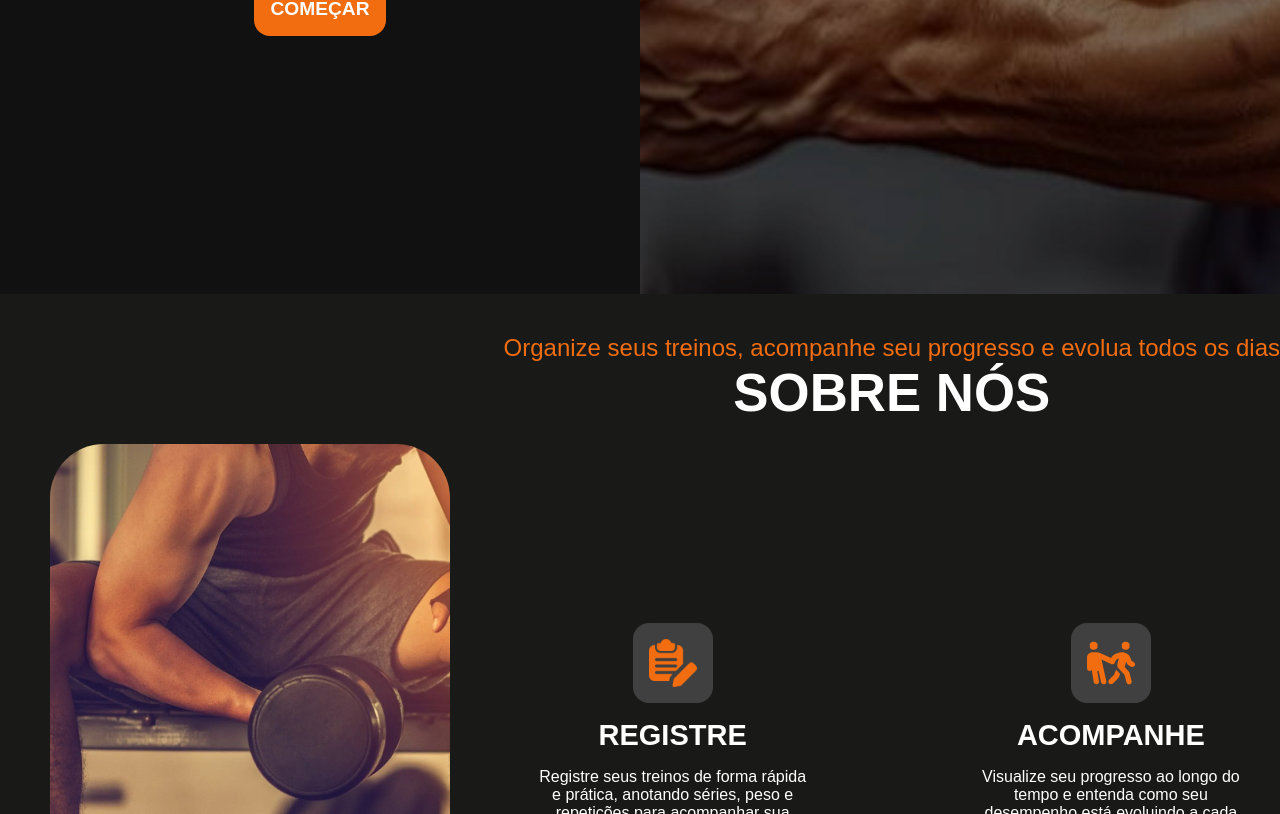
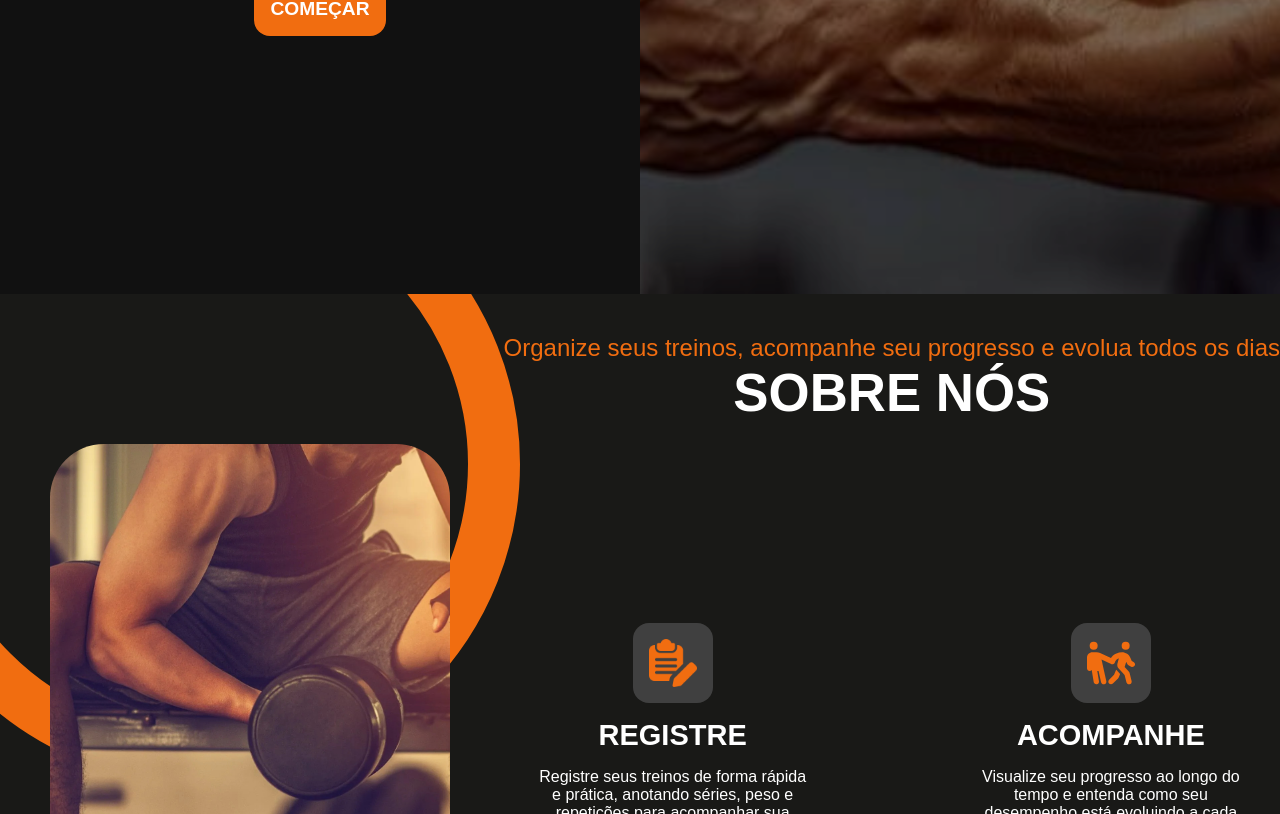
Before and after one commit to georgelucgo/repnox, a React (Vite) app: page / in a window 1280 px wide. Shown: the part 506-1320 px from the top of the page. Built offline with nearby package versions, Linux system fonts and the light colour scheme.

Commit message:
pequenos ajustes

```diff
--- a/src/pages/Home.jsx
+++ b/src/pages/Home.jsx
@@ -34,6 +34,7 @@ function Home() {
       </div>
 
       <div className="about-container">
+        <div className="circulo"></div>
         <div className="about-conteudo">
         <img className="about-img" src={About} alt="" />
 
--- a/src/pages/home.css
+++ b/src/pages/home.css
@@ -56,10 +56,12 @@
 
 .about-container {
     display: flex;
+    position: relative;
     background-color: #191917;
     justify-content: center;
     align-items: center;
     width: 100%;
+    overflow: hidden;
 }
 
 .about-conteudo{
@@ -69,6 +71,7 @@
     height: 100vh;
     max-width: 1280px;
     align-items: center;
+    z-index: 3;
 }
 
 .about-img {
@@ -210,7 +213,29 @@
     color: white;
 }
 
+
+.circulo {
+  position: absolute;
+
+  width: 50vw;
+  height: 50vw;
+  max-width: 700px;
+  max-height: 700px;
+
+  border-radius: 50%;
+  border: 52px solid #F16D10;
+
+  top: -150px;
+  left: -120px;
+
+  z-index: 0;
+}
+
 @media (max-width: 880px) {
+
+    .circulo{
+        display: none;
+    }
     .hero {
         display: flex;
         flex-direction: column-reverse;
@@ -245,10 +270,11 @@
         justify-content: center;
         flex-wrap: wrap;
         width: 100%;
-        margin-top: 30px;
     }
 
     .about-top{
+        margin-top: 30px;
+        gap: 30px;
         display: flex;
         flex-direction: column;
     }
@@ -266,6 +292,10 @@
 }
 
 @media (max-width: 480px) {
+
+ .circulo{
+        display: none;
+    }
 
     .hero-title {
         font-size: 2em;
```
